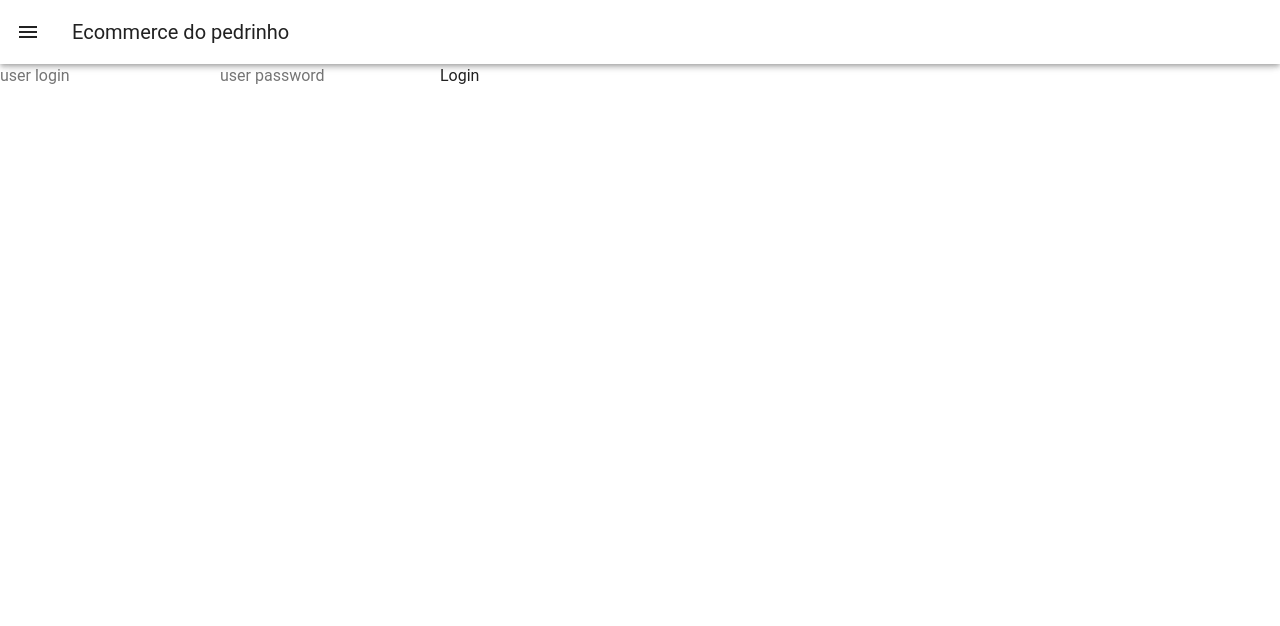
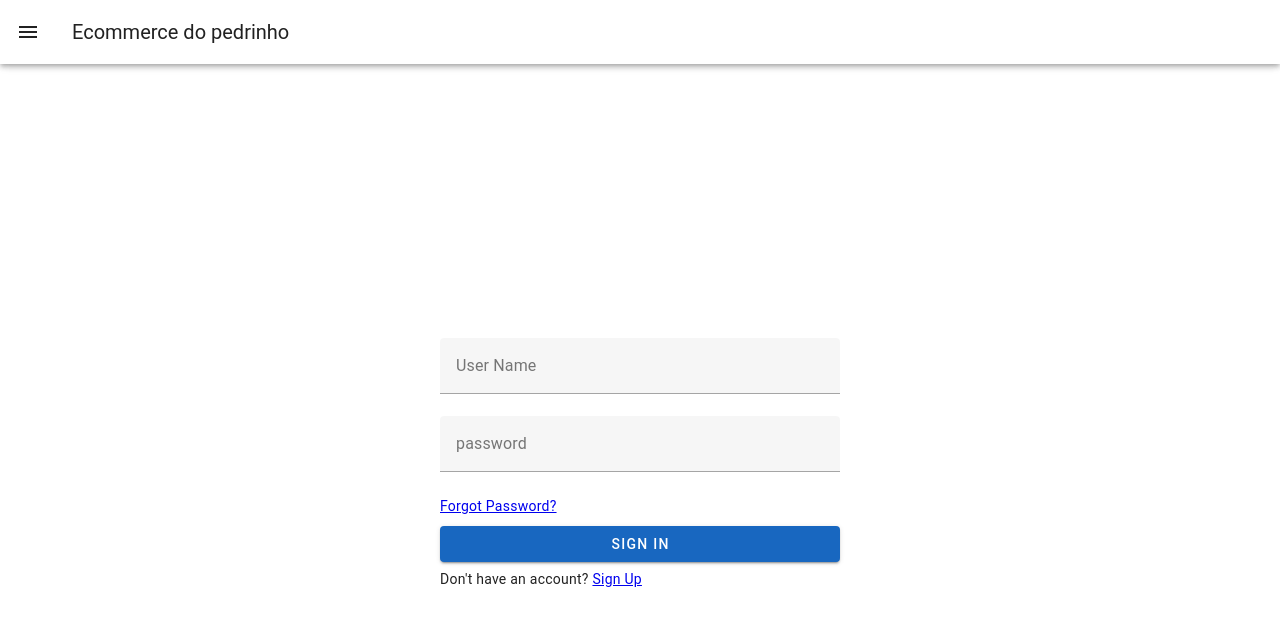
Before and after one commit to virmerson/vip-vue-pedrinho-front, a Vue app: page /login in a window 1280 px wide. Shown: the top 626 px of the page. Built offline with nearby package versions, Linux system fonts and the light colour scheme.

Commit message:
comecando auth

```diff
--- a/package.json
+++ b/package.json
@@ -12,7 +12,6 @@
     "@mdi/font": "7.0.96",
     "axios": "^1.6.2",
     "core-js": "^3.29.0",
-    "jsonwebtoken": "^9.0.2",
     "pinia": "^2.1.7",
     "roboto-fontface": "*",
     "vue": "^3.2.0",
--- a/src/router/index.js
+++ b/src/router/index.js
@@ -3,6 +3,7 @@ import ShoppingCart from "@/views/ShoppingCart.vue";
 import OrderList from "@/views/OrderList.vue";
 import ProductList from "@/views/ProductList.vue";
 import Login from "@/views/Login.vue";
+import FinishOrder from "@/views/FinishOrder.vue";
 
 const routes = [
   {
@@ -30,6 +31,11 @@ const routes = [
     name: "Login",
     component: Login,
   },
+  {
+    path: "/finishOrder",
+    name: "FinishOrder",
+    component: FinishOrder,
+  },
 ];
 
 const router = createRouter({
--- /dev/null
+++ b/src/store/auth.js
@@ -0,0 +1,24 @@
+import { defineStore } from "pinia";
+import axios from "axios";
+import router from "@/router/index"
+export const useAuthStore = defineStore('auth', {
+    state: () => ({
+        user: JSON.parse(localStorage.getItem('user'))
+    }),
+    actions: {
+
+        autenticate: async function (username, password) {
+            const response = await axios.post(
+                "http://localhost:3001/users/login", { username, password }
+            );
+            this.user = response.data
+            localStorage.setItem('user', JSON.stringify(response.data));
+
+            router.push("/cart")
+        },
+
+        isLogged: function () {
+            return this.user?true:false
+        }
+    }
+})
--- /dev/null
+++ b/src/views/FinishOrder.vue
@@ -0,0 +1,8 @@
+<template>
+	<div>PEDIDO COMPLETO</div>
+</template>
+<script>
+export default {
+	setup() {},
+};
+</script>
--- a/src/views/Login.vue
+++ b/src/views/Login.vue
@@ -1,24 +1,58 @@
 <template>
-	<div>
+	<!-- <div>
 		<input placeholder="user login" type="text" v-model="user.username" />
-		<input placeholder="user password" type="text" v-model="user.password" />
-		<button @click="autenticate">Login</button>
+		<input
+			placeholder="user password"
+			type="text"
+			v-model="user.password"
+		/>
+		<button @click="autenticateUser">Login</button>
+	</div> -->
+
+	<div class="d-flex align-center justify-center" style="height: 100vh">
+		<v-sheet width="400" class="mx-auto">
+			<v-form fast-fail>
+				<v-text-field
+					label="User Name"
+					v-model="user.username"
+				></v-text-field>
+
+				<v-text-field
+					label="password"
+					v-model="user.password"
+				></v-text-field>
+				<a href="#" class="text-body-2 font-weight-regular"
+					>Forgot Password?</a
+				>
+
+				<v-btn
+					color="primary"
+					block
+					class="mt-2"
+					@click="autenticateUser"
+					>Sign in</v-btn
+				>
+			</v-form>
+			<div class="mt-2">
+				<p class="text-body-2">
+					Don't have an account? <a href="#">Sign Up</a>
+				</p>
+			</div>
+		</v-sheet>
 	</div>
 </template>
 <script>
-import axios from "axios";
 import { ref } from "vue";
+import { useAuthStore } from "@/store/auth.js";
 
 export default {
 	setup() {
+		const userStore = useAuthStore();
 		const user = ref({});
-		const autenticate = async () => {
-			const response = await axios.post(
-				"http://localhost:3001/users/login", {username: user.value.username, password:user.value.password}
-			);
-			console.log(response.data);
+		const autenticateUser = async () => {
+			userStore.autenticate(user.value.username, user.value.password);
 		};
-		return { autenticate, user };
+		return { autenticateUser, user };
 	},
 };
 </script>
--- a/src/views/OrderList.vue
+++ b/src/views/OrderList.vue
@@ -31,16 +31,19 @@
 								</v-card-actions>
 							</div>
 						</div>
+						<v-card-actions>
+							Total: R$ {{ totalCart }}
+						</v-card-actions>
 					</v-card>
 				</v-col>
 			</v-row>
 		</v-container>
-		<v-card-actions> Total: R$ {{ totalCart }} </v-card-actions>
 	</v-card>
 </template>
 <script>
 import { toRefs, computed, onMounted } from "vue";
 import { useOrdersStore } from "@/store/orders";
+
 
 export default {
 	setup() {
@@ -54,8 +57,8 @@ export default {
 		});
 
 		onMounted(() => {
-			orderStore.fetchOrders()
-		})
+			orderStore.fetchOrders();
+		});
 		return { orderStore, totalCart };
 	},
 };
--- a/src/views/ShoppingCart.vue
+++ b/src/views/ShoppingCart.vue
@@ -54,11 +54,14 @@
 import { toRefs, computed, ref } from "vue";
 import { useCartStore } from "@/store/cart";
 import { useOrdersStore } from "@/store/orders";
+import { useAuthStore } from "@/store/auth";
+import router from "@/router/index";
 
 export default {
 	setup() {
 		const cartStore = useCartStore();
 		const orderStore = useOrdersStore();
+		const userStore = useAuthStore();
 
 		const deleteProduct = (index) => {
 			cartStore.removeFromCart(index);
@@ -78,8 +81,14 @@ export default {
 				total: totalCart.value,
 				createAt: new Date().toLocaleString(),
 			};
-			orderStore.addOrder(order);
-			clearCart();
+
+
+			 if (userStore.isLogged()) {
+				orderStore.addOrder(order);
+				clearCart();
+			} else {
+				router.push("/login");
+			}
 		};
 		return {
 			cartStore,
```
